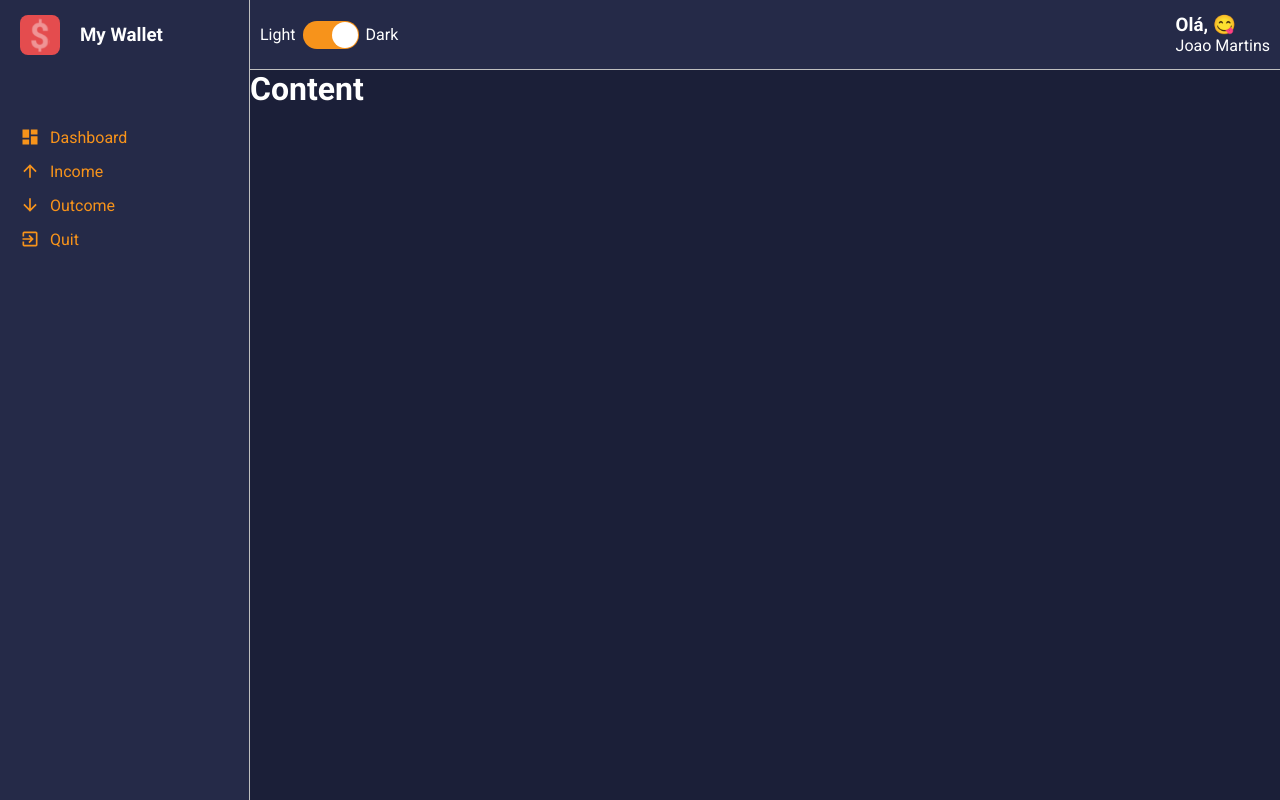
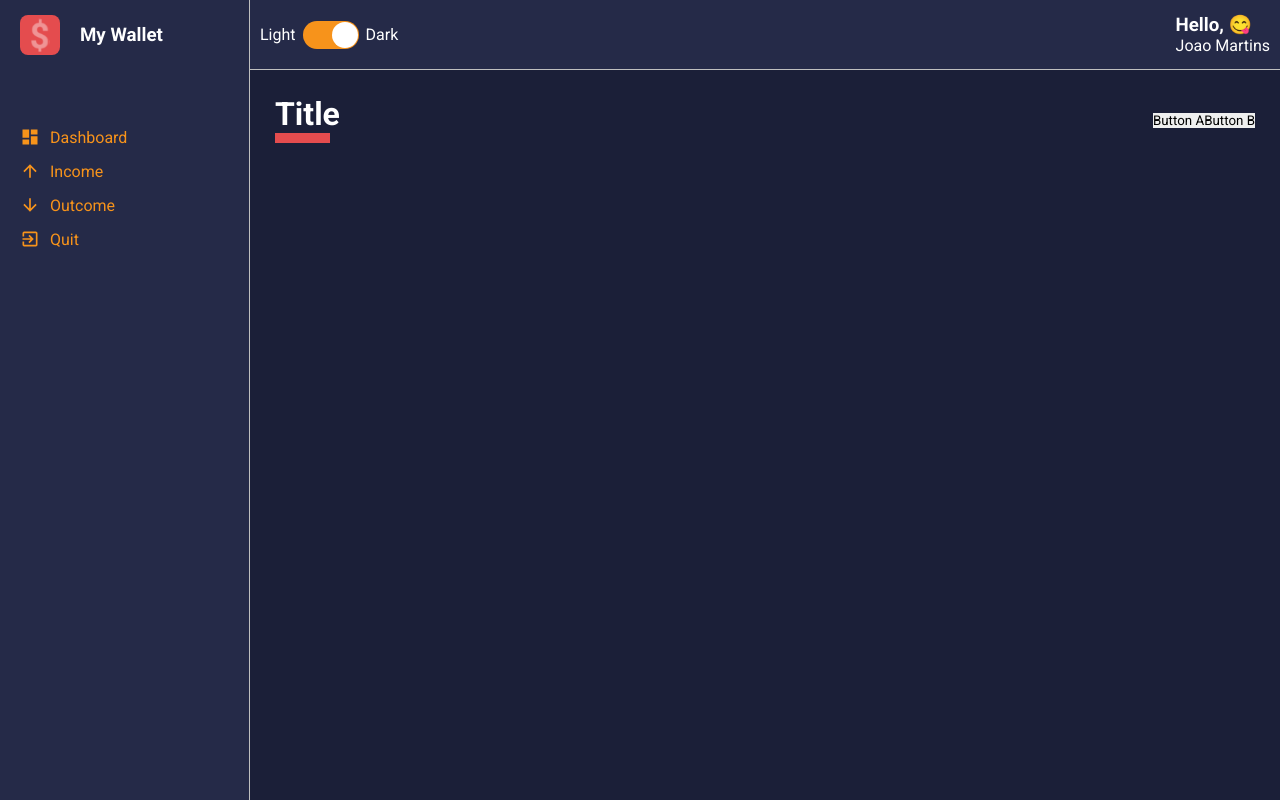
Before and after one commit to MoonKode/wallet, a React (Create React App) app: page /dashboard in a window 1280 px wide. Built offline with nearby package versions, Linux system fonts and the light colour scheme.

Commit message:
created contentHeader scaffolding

```diff
--- a/src/App.tsx
+++ b/src/App.tsx
@@ -1,6 +1,7 @@
 import React from 'react'
 import GlobalStyles from './styles/GlobalStyles'
 import Layout from './components/layout'
+import Dashboard from './pages/Dashboard'
 import {ThemeProvider} from 'styled-components'
 import dark from './styles/themes/dark'
 //import light from './styles/themes/light'
@@ -8,7 +9,9 @@
     return (
         <ThemeProvider theme={dark}>
             <GlobalStyles />
-            <Layout />
+            <Layout>
+                <Dashboard />
+            </Layout>
         </ThemeProvider>
 
     )
--- /dev/null
+++ b/src/components/ContentHeader/index.tsx
@@ -0,0 +1,23 @@
+import React from 'react'
+import {
+    Container,
+    TitleContainer,
+    Controllers,
+} from './styles'
+
+
+const ContentHeader: React.FC = () => {
+    return (
+        <Container>
+            <TitleContainer>
+                <h1>Title</h1>
+            </TitleContainer>
+            <Controllers>
+                <button type="button">Button A</button>
+                <button type="button">Button B</button>
+            </Controllers>
+        </Container>
+    )
+}
+
+export default ContentHeader
--- /dev/null
+++ b/src/components/ContentHeader/styles.ts
@@ -0,0 +1,23 @@
+import styled from 'styled-components'
+
+export const Container = styled.div`
+    display:flex;
+    align-items: center;
+    justify-content:space-between;
+    margin-bottom: 25px;
+
+
+`;
+export const TitleContainer = styled.div`
+  > h1 {
+    color: ${(props) => props.theme.colors.white};
+
+    &::after {
+      content: '';
+      display:block;
+      width: 55px;
+      border-bottom: 10px solid ${props => props.theme.colors.warning}
+    }
+  }
+`;
+export const Controllers = styled.div``;
--- a/src/components/content/index.tsx
+++ b/src/components/content/index.tsx
@@ -1,10 +1,10 @@
 import React from 'react'
 import{Container} from './styles'
 
-const Content: React.FC = () => {
+const Content: React.FC = ({children}) => {
     return (
         <Container>
-            <h1>Content</h1>
+            {children}
         </Container>
     )
 }
--- a/src/components/content/styles.ts
+++ b/src/components/content/styles.ts
@@ -4,4 +4,5 @@
 grid-area: CT;
 color: ${props => props.theme.colors.white};
 background-color: ${props => props.theme.colors.primary};
+padding: 25px;
 `;
--- a/src/components/layout/index.tsx
+++ b/src/components/layout/index.tsx
@@ -5,12 +5,14 @@
 import Content from '../content'
 
 
-const Layout: React.FC = () => {
+const Layout: React.FC = ({children}) => {
     return (
         <Container>
             <MainHeader />
             <Aside />
-            <Content />
+            <Content>
+                {children}
+            </Content>
         </Container>
     )
 }
--- a/src/components/mainHeader/index.tsx
+++ b/src/components/mainHeader/index.tsx
@@ -17,7 +17,7 @@
         <Container>
             <Toggle />
             <Profile>
-                <Welcome>Olá, {emoji} </Welcome>
+                <Welcome>Hello, {emoji} </Welcome>
                 <UserName>Joao Martins</UserName>
             </Profile>
         </Container>
--- a/src/pages/Dashboard/index.tsx
+++ b/src/pages/Dashboard/index.tsx
@@ -1,10 +1,12 @@
 import React from 'react'
+import { Container } from './styles'
+import ContentHeader from '../../components/ContentHeader'
 
 const Dashboard: React.FC = () => {
     return (
-        <h1>
-            Dashboard
-        </h1>
+        <Container>
+            <ContentHeader />
+        </Container>
     )
 }
 
--- /dev/null
+++ b/src/pages/Dashboard/styles.ts
@@ -0,0 +1,3 @@
+import styled from 'styled-components'
+
+export const Container = styled.div``;
```
Also changed, not shown: 1 other file (tests, documents, lock files or other folders).
